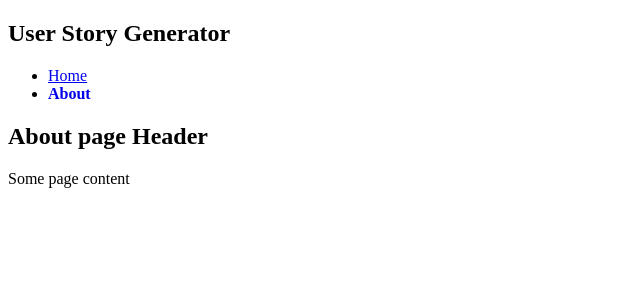
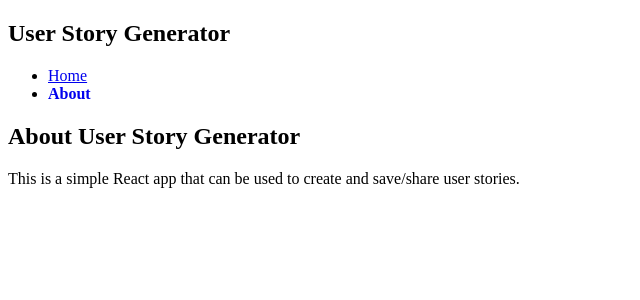
Before and after one commit to pattonwebz/react-user-story-generator, a React app: page /about in a window 1280 px wide. Shown: the top 300 px of the page, without its empty margins (0-640 px from the left). Built offline with nearby package versions, Linux system fonts and the light colour scheme.

Commit message:
Add some basic info to about page

```diff
--- a/src/pages/AboutPage.tsx
+++ b/src/pages/AboutPage.tsx
@@ -2,12 +2,10 @@ import React from "react"
 
 const AboutPage = () => {
     return (
-        <>
-            <section>
-                <h2>About page Header</h2>
-                <p>Some page content</p>
-            </section>
-        </>
+        <section>
+            <h2>About User Story Generator</h2>
+            <p>This is a simple React app that can be used to create and save/share user stories.</p>
+        </section>
     )
 }
 
```
